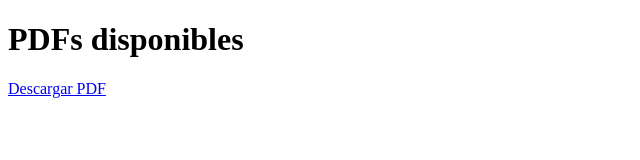
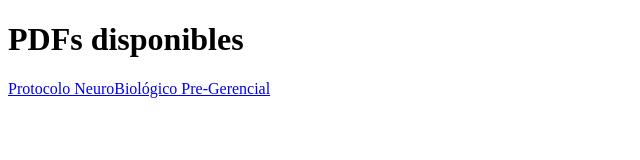
Before and after one commit to sirguillen/creta.docs, a plain HTML site: page index.html in a window 1280 px wide. Shown: the whole page, without its empty margins (0-640 px from the left). Drawn offline with Linux system fonts and the light colour scheme.

Commit message:
Update index.html

```diff
--- a/index.html
+++ b/index.html
@@ -2,14 +2,14 @@
 <html lang="es">
 <head>
   <meta charset="UTF-8">
-  <title>PDFs disponibles</title>
+  <title>Preparación Ejecutiva CRETA</title>
 </head>
 <body>
 
   <h1>PDFs disponibles</h1>
 
   <a href="Protocolo_NeuroBiológico_Pre-Gerencial.pdf">
-    Descargar PDF
+    Protocolo NeuroBiológico Pre-Gerencial
   </a>
 
 </body>
```
